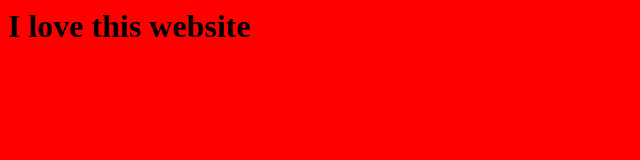
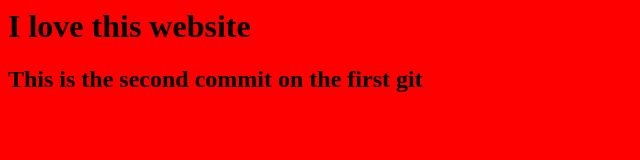
Before and after one commit to drashish77/git_ninja, a plain HTML site: page index.html in a window 1280 px wide. Shown: the whole page, without its empty margins (0-640 px from the left). Drawn offline with Linux system fonts and the light colour scheme.

Commit message:
added h2 in the html file

```diff
--- a/index.html
+++ b/index.html
@@ -7,5 +7,6 @@
   </head>
   <body>
     <h1>I love this website</h1>
+    <h2>This is the second commit on the first git</h2>
   </body>
 </html>
```
